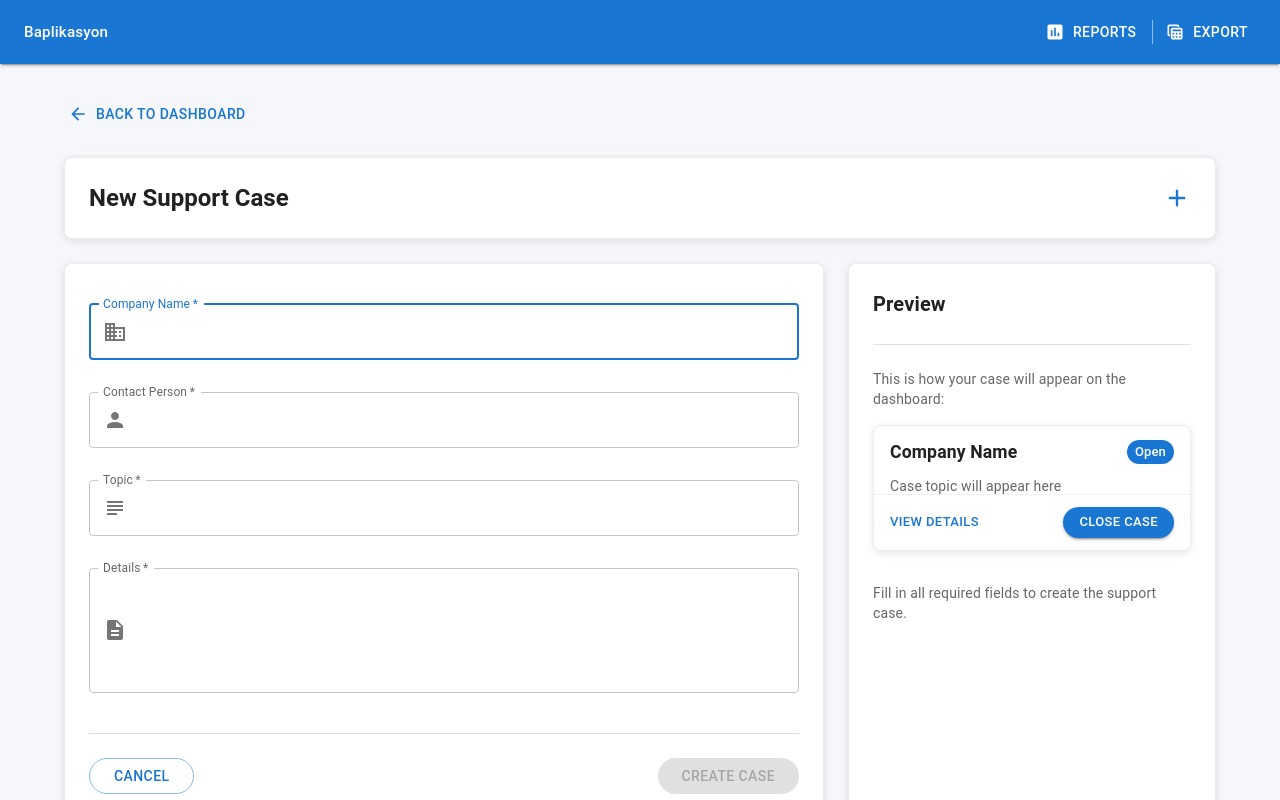
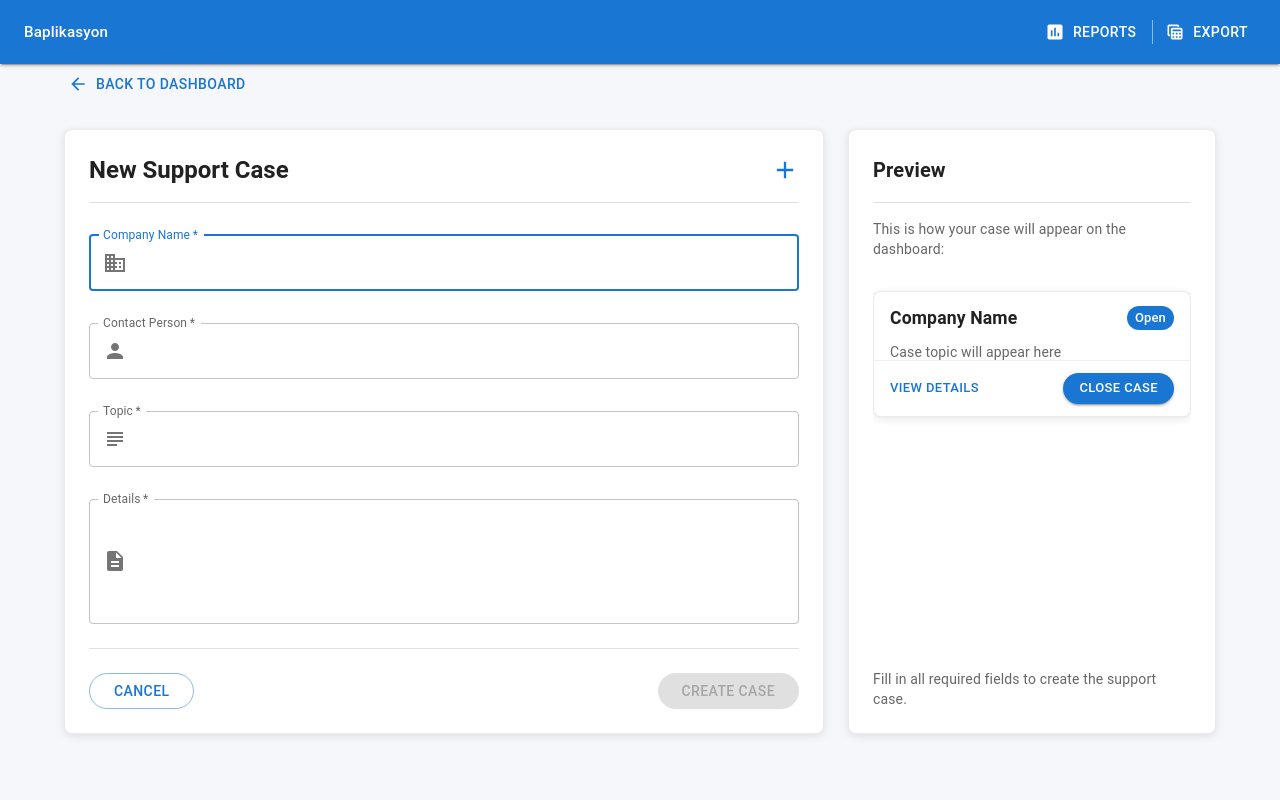
Before and after one commit to ebolarium/baplikasyon, a React (Create React App) app in the folder client/: page /case/new in a window 1280 px wide. Built offline with nearby package versions, Linux system fonts and the light colour scheme.

Commit message:
Improve CaseForm layout: merge title with form, add scroll, remove spacing

```diff
--- a/client/src/components/cases/CaseForm.js
+++ b/client/src/components/cases/CaseForm.js
@@ -150,29 +150,33 @@ const CaseForm = () => {
 
   return (
     <Box sx={{ display: 'flex', flexDirection: 'column', minHeight: '100vh', paddingTop: '64px' }}>
-      <Container maxWidth="lg" sx={{ mt: 4, mb: 6, flexGrow: 1 }}>
-        {/* Back button */}
+      <Container maxWidth="lg" sx={{ mt: 0, mb: 0, flexGrow: 1, py: 0 }}>
+        {/* Back button now directly attached to navbar */}
         <Button
           component={RouterLink}
           to="/"
           startIcon={<ArrowBackIcon />}
-          sx={{ mb: 3, fontWeight: 500 }}
+          sx={{ mb: 0, fontWeight: 500, py: 1 }}
         >
           Back to dashboard
         </Button>
 
-        {/* Form header */}
+        <Grid container spacing={3} sx={{ mt: 0 }}>
+          {/* Form column */}
+          <Grid item xs={12} md={8}>
             <Card
               elevation={0}
               sx={{
-            mb: 3,
                 borderRadius: 2,
                 border: '1px solid rgba(0, 0, 0, 0.08)',
-            overflow: 'visible'
+                height: '100%',
+                display: 'flex',
+                flexDirection: 'column'
               }}
             >
-          <CardContent sx={{ p: 3 }}>
-            <Box display="flex" justifyContent="space-between" alignItems="center">
+              {/* Form header now merged with form content */}
+              <CardContent sx={{ p: 3, pb: 1 }}>
+                <Box display="flex" justifyContent="space-between" alignItems="center" sx={{ mb: 2 }}>
                   <Typography
                     variant="h5"
                     component="h1"
@@ -186,21 +190,20 @@ const CaseForm = () => {
                     <AddIcon color="primary" sx={{ fontSize: 28 }} />
                   )}
                 </Box>
-          </CardContent>
-        </Card>
 
-        <Grid container spacing={3}>
-          {/* Form column */}
-          <Grid item xs={12} md={8}>
-            <Card
-              elevation={0}
+                <Divider sx={{ mt: 1, mb: 2 }} />
+
+                {/* Scrollable form container */}
+                <Box
                   sx={{
-                borderRadius: 2,
-                border: '1px solid rgba(0, 0, 0, 0.08)',
-                height: '100%'
+                    overflow: 'auto',
+                    maxHeight: {
+                      xs: '60vh',
+                      sm: '65vh',
+                      md: '70vh'
+                    }
                   }}
                 >
-              <CardContent sx={{ p: 3 }}>
                   {error && <Alert severity="error" sx={{ mb: 3 }}>{error}</Alert>}
 
                   <Box component="form" onSubmit={handleSubmit}>
@@ -329,10 +332,14 @@ const CaseForm = () => {
                         sx={{ mt: 1, mb: 2 }}
                       />
                     )}
+                  </Box>
+                </Box>
+              </CardContent>
 
-                  <Divider sx={{ my: 3 }} />
-
-                  <Box sx={{ mt: 2, display: 'flex', justifyContent: 'space-between' }}>
+              {/* Footer with buttons - fixed at bottom of card */}
+              <Box sx={{ mt: 'auto', p: 3, pt: 0 }}>
+                <Divider sx={{ mb: 3 }} />
+                <Box sx={{ display: 'flex', justifyContent: 'space-between' }}>
                   <Button
                     variant="outlined"
                     onClick={() => navigate('/')}
@@ -350,6 +357,7 @@ const CaseForm = () => {
                     variant="contained"
                     color="primary"
                     disabled={loading || !formIsValid}
+                    onClick={handleSubmit}
                     sx={{
                       borderRadius: '50px',
                       px: 3
@@ -363,7 +371,6 @@ const CaseForm = () => {
                   </Button>
                 </Box>
               </Box>
-              </CardContent>
             </Card>
           </Grid>
 
@@ -374,22 +381,24 @@ const CaseForm = () => {
               sx={{
                 borderRadius: 2,
                 border: '1px solid rgba(0, 0, 0, 0.08)',
-                height: '100%'
+                height: '100%',
+                display: 'flex',
+                flexDirection: 'column'
               }}
             >
-              <CardContent sx={{ p: 3 }}>
+              <CardContent sx={{ p: 3, display: 'flex', flexDirection: 'column', height: '100%' }}>
                 <Typography
                   variant="h6"
                   component="h2"
                   sx={{
                     fontWeight: 'bold',
-                    mb: 3
+                    mb: 2
                   }}
                 >
                   Preview
                 </Typography>
 
-                <Divider sx={{ mb: 3 }} />
+                <Divider sx={{ mb: 2 }} />
 
                 <Box sx={{ mb: 2 }}>
                   <Typography variant="body2" color="text.secondary">
@@ -397,6 +406,18 @@ const CaseForm = () => {
                   </Typography>
                 </Box>
 
+                {/* Scrollable preview container */}
+                <Box
+                  sx={{
+                    overflow: 'auto',
+                    flexGrow: 1,
+                    maxHeight: {
+                      xs: '40vh',
+                      sm: '45vh',
+                      md: '60vh'
+                    }
+                  }}
+                >
                   {/* Case card preview */}
                   <Card
                     elevation={0}
@@ -493,8 +514,9 @@ const CaseForm = () => {
                       </Button>
                     </Box>
                   </Card>
+                </Box>
 
-                <Box sx={{ mt: 4 }}>
+                <Box sx={{ mt: 2 }}>
                   <Typography variant="body2" color="text.secondary">
                     Fill in all required fields to create the support case.
                   </Typography>
```
Lines whose indentation alone changed are shown as unchanged.
